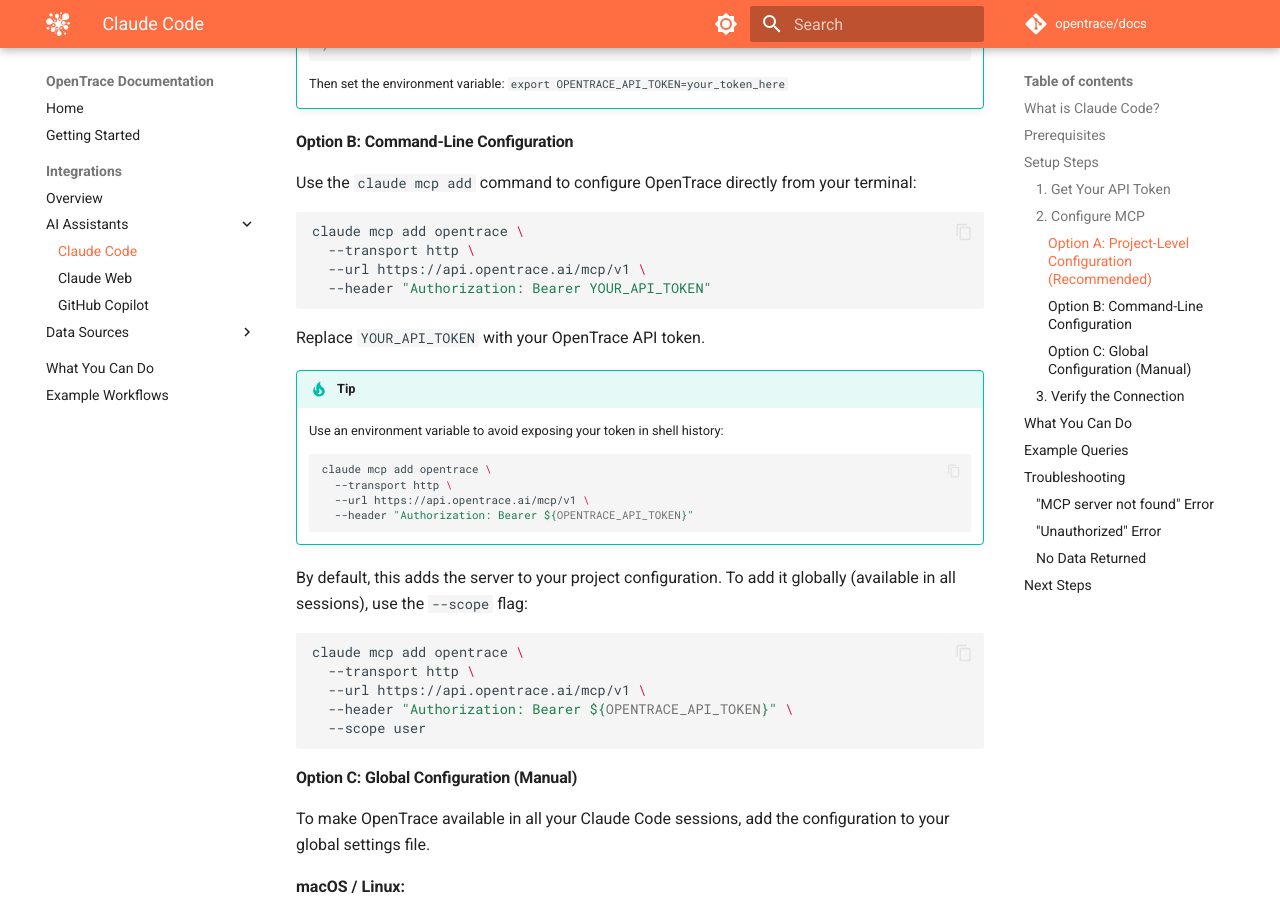
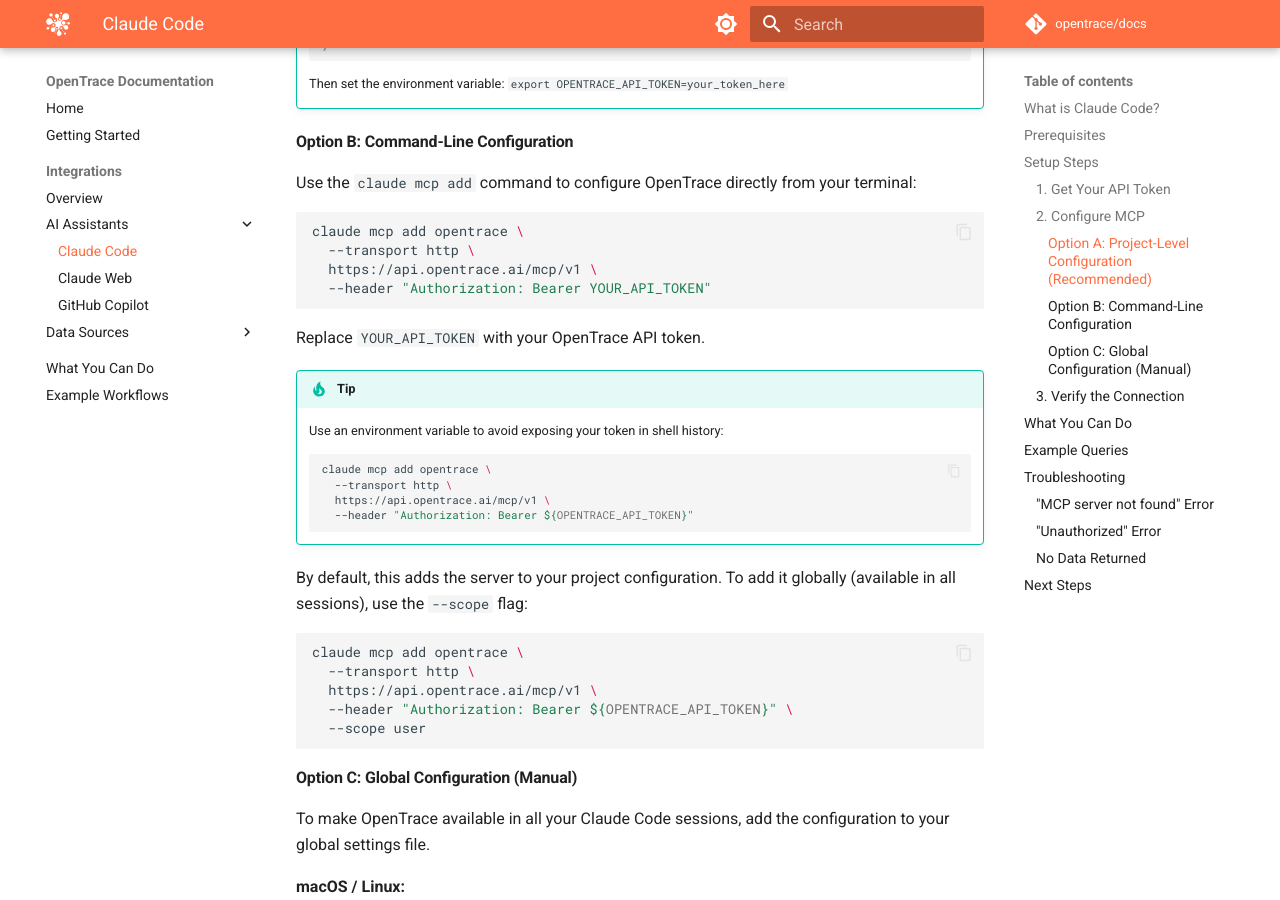
Before and after one commit to opentrace/docs, an MkDocs documentation site: the page built from docs/integrations/claude-code.md, in a window 1280 px wide and 900 px high, scrolled down 1836 px. Built offline with MkDocs 1.6.1 and Material for MkDocs 9.7.7, drawn with Linux system fonts in a browser that asks for light colours; comment, search, counter and statistics services are not loaded.

Commit message:
docs: fix claude mcp add command syntax
Remove incorrect --url flag - the URL is a positional argument.

https://claude.ai/code/session_014zGXCczkRXwmYFWz7aLHWo

````diff
--- a/docs/integrations/claude-code.md
+++ b/docs/integrations/claude-code.md
@@ -65,7 +65,7 @@ Use the `claude mcp add` command to configure OpenTrace directly from your termi
 ```bash
 claude mcp add opentrace \
   --transport http \
-  --url https://api.opentrace.ai/mcp/v1 \
+  https://api.opentrace.ai/mcp/v1 \
   --header "Authorization: Bearer YOUR_API_TOKEN"
 ```
 
@@ -76,7 +76,7 @@ Replace `YOUR_API_TOKEN` with your OpenTrace API token.
     ```bash
     claude mcp add opentrace \
       --transport http \
-      --url https://api.opentrace.ai/mcp/v1 \
+      https://api.opentrace.ai/mcp/v1 \
       --header "Authorization: Bearer ${OPENTRACE_API_TOKEN}"
     ```
 
@@ -85,7 +85,7 @@ By default, this adds the server to your project configuration. To add it global
 ```bash
 claude mcp add opentrace \
   --transport http \
-  --url https://api.opentrace.ai/mcp/v1 \
+  https://api.opentrace.ai/mcp/v1 \
   --header "Authorization: Bearer ${OPENTRACE_API_TOKEN}" \
   --scope user
 ```
````
